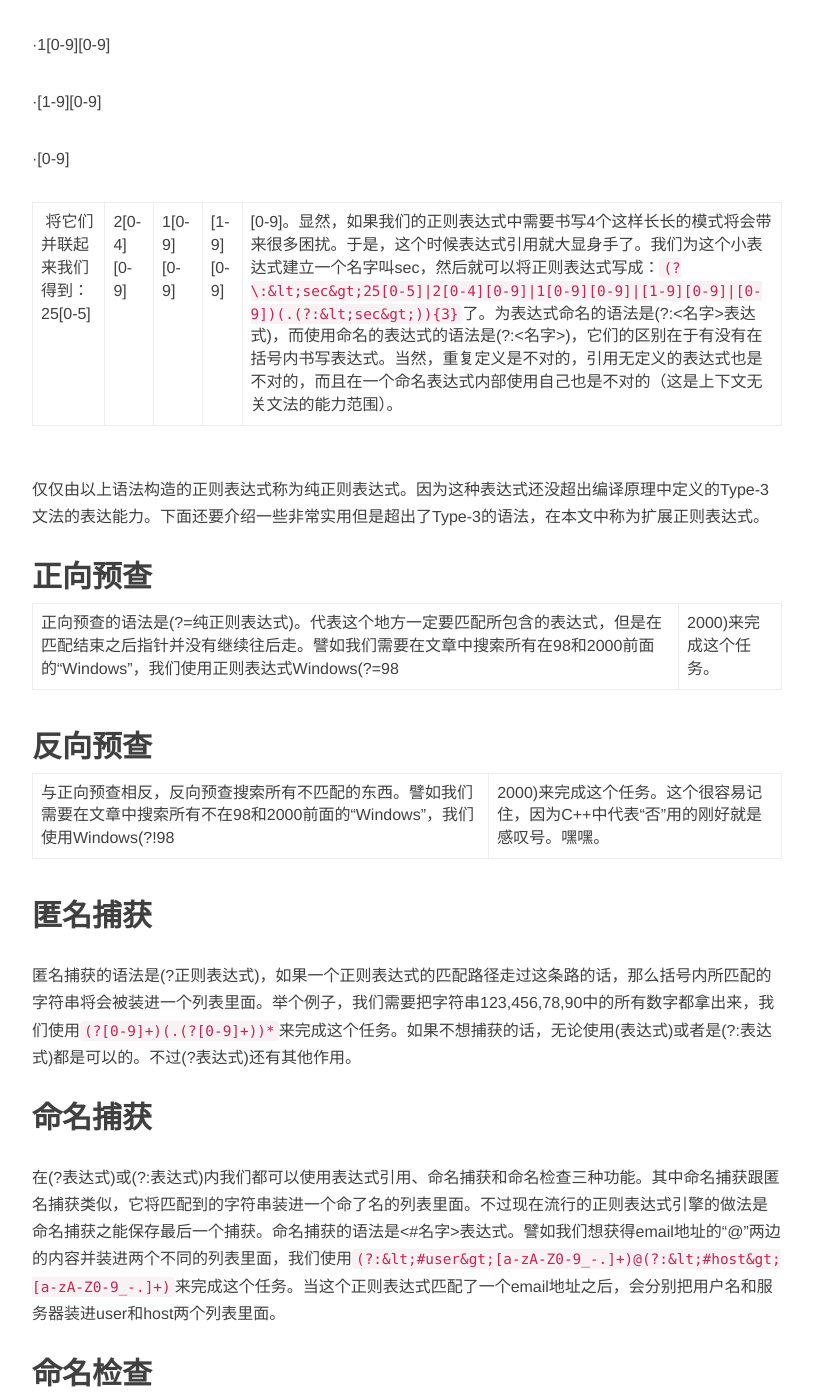
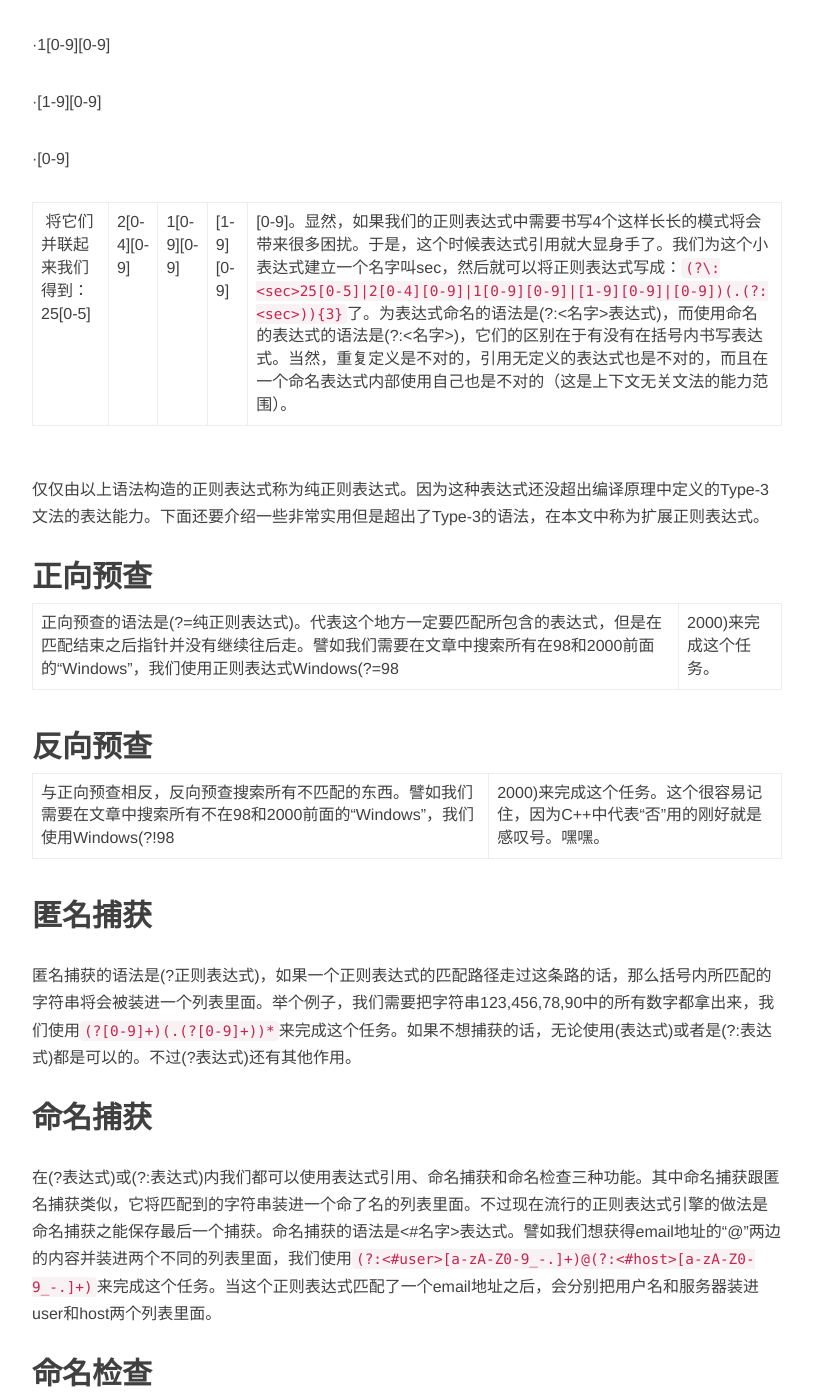
Before and after one commit to zengkv/zengkv.github.io, a Jekyll site: the page built from _posts/2017-01-10-RegexNote.md, in a window 1280 px wide and 1400 px high, scrolled down 1585 px. Shown: the whole window, without its empty margins (233-1046 px from the left). Built offline with Jekyll 4.4.1, drawn with Linux system fonts in a browser that asks for light colours; nearby versions of some CDN libraries; comment, search, counter and statistics services are not loaded; some of the changed lines change nothing that is shown; some of the changed text lies outside the part shown.

Commit message:
修改转义符

````diff
--- a/_posts/2017-01-10-RegexNote.md
+++ b/_posts/2017-01-10-RegexNote.md
@@ -3,7 +3,7 @@ layout: post
 title: RegexNote正则表达式笔记
 categories: [blog ]
 tags: [Regex, ]
-description: js写的一个基于localStorage的key-value数据缓存程序
+description: 正则表达式笔记
 ---
 
 # RegexNote
@@ -40,7 +40,7 @@ description: js写的一个基于localStorage的key-value数据缓存程序
 
   ·[0-9]
 
-  将它们并联起来我们得到：25[0-5]|2[0-4][0-9]|1[0-9][0-9]|[1-9][0-9]|[0-9]。显然，如果我们的正则表达式中需要书写4个这样长长的模式将会带来很多困扰。于是，这个时候表达式引用就大显身手了。我们为这个小表达式建立一个名字叫sec，然后就可以将正则表达式写成：```(?\:&lt;sec&gt;25[0-5]|2[0-4][0-9]|1[0-9][0-9]|[1-9][0-9]|[0-9])(.(?:&lt;sec&gt;)){3}```了。为表达式命名的语法是(?:&lt;名字&gt;表达式)，而使用命名的表达式的语法是(?:&lt;名字&gt;)，它们的区别在于有没有在括号内书写表达式。当然，重复定义是不对的，引用无定义的表达式也是不对的，而且在一个命名表达式内部使用自己也是不对的（这是上下文无关文法的能力范围）。
+  将它们并联起来我们得到：25[0-5]|2[0-4][0-9]|1[0-9][0-9]|[1-9][0-9]|[0-9]。显然，如果我们的正则表达式中需要书写4个这样长长的模式将会带来很多困扰。于是，这个时候表达式引用就大显身手了。我们为这个小表达式建立一个名字叫sec，然后就可以将正则表达式写成：```(?\:<sec>25[0-5]|2[0-4][0-9]|1[0-9][0-9]|[1-9][0-9]|[0-9])(.(?:<sec>)){3}```了。为表达式命名的语法是(?:<名字>表达式)，而使用命名的表达式的语法是(?:<名字>)，它们的区别在于有没有在括号内书写表达式。当然，重复定义是不对的，引用无定义的表达式也是不对的，而且在一个命名表达式内部使用自己也是不对的（这是上下文无关文法的能力范围）。
 
   仅仅由以上语法构造的正则表达式称为纯正则表达式。因为这种表达式还没超出编译原理中定义的Type-3文法的表达能力。下面还要介绍一些非常实用但是超出了Type-3的语法，在本文中称为扩展正则表达式。
 
@@ -58,15 +58,15 @@ description: js写的一个基于localStorage的key-value数据缓存程序
 
 ## 命名捕获
 
-在(?表达式)或(?:表达式)内我们都可以使用表达式引用、命名捕获和命名检查三种功能。其中命名捕获跟匿名捕获类似，它将匹配到的字符串装进一个命了名的列表里面。不过现在流行的正则表达式引擎的做法是命名捕获之能保存最后一个捕获。命名捕获的语法是&lt;#名字&gt;表达式。譬如我们想获得email地址的“@”两边的内容并装进两个不同的列表里面，我们使用```(?:&lt;#user&gt;[a-zA-Z0-9_-.]+)@(?:&lt;#host&gt;[a-zA-Z0-9_-.]+)```来完成这个任务。当这个正则表达式匹配了一个email地址之后，会分别把用户名和服务器装进user和host两个列表里面。
+在(?表达式)或(?:表达式)内我们都可以使用表达式引用、命名捕获和命名检查三种功能。其中命名捕获跟匿名捕获类似，它将匹配到的字符串装进一个命了名的列表里面。不过现在流行的正则表达式引擎的做法是命名捕获之能保存最后一个捕获。命名捕获的语法是<#名字>表达式。譬如我们想获得email地址的“@”两边的内容并装进两个不同的列表里面，我们使用```(?:<#user>[a-zA-Z0-9_-.]+)@(?:<#host>[a-zA-Z0-9_-.]+)```来完成这个任务。当这个正则表达式匹配了一个email地址之后，会分别把用户名和服务器装进user和host两个列表里面。
 
 ## 命名检查
 
-命名检查在于检查接下来的字符串的前缀或全部是否跟捕获的字符串一致。命名检查的语法是&lt;$名字&gt;。举个例子，我们想检查一个字符串的“.”两边是否一致，譬如ab.ab、123.123、+-*/.+-*/等，我们可以使用```(?:&lt;#part&gt;[^.]+).(?:&lt;$part&gt;)```来完成这个任务。当字符串顺利到达“.”的时候，前边的部分就被放进了part表中。接下来他会检查接下来字符串是否跟表part中所保留的捕获一致。如果是ab.cd的话，part={ab}，因此匹配cd的时候就会失败。如果是cab.abc的话就会成功，而且能匹配到ab.ab。
+命名检查在于检查接下来的字符串的前缀或全部是否跟捕获的字符串一致。命名检查的语法是<$名字>。举个例子，我们想检查一个字符串的“.”两边是否一致，譬如ab.ab、123.123、+-*/.+-*/等，我们可以使用```(?:<#part>[^.]+).(?:<$part>)```来完成这个任务。当字符串顺利到达“.”的时候，前边的部分就被放进了part表中。接下来他会检查接下来字符串是否跟表part中所保留的捕获一致。如果是ab.cd的话，part={ab}，因此匹配cd的时候就会失败。如果是cab.abc的话就会成功，而且能匹配到ab.ab。
 
 ## 边界
 
-我们使用^代表字符串开头，使用$代表字符串结尾。因此在上面的例子中，如果我们想匹配整个字符串而不是一部分的话，我们使用```^(?:&lt;#part&gt;[^.]+).(?:&lt;$part&gt;)$```来完成这个任务。这样的话ab.ab就会成功匹配，而cab.abc就不会成功匹配了（而不是找到子串ab.ab）。如果我们想表达”^”这个字符怎么办呢？答案是使用转义\^。正则表达式的转义字符很多，不过这个跟实现是没什么关系的，到时候特殊处理一下便是。
+我们使用^代表字符串开头，使用$代表字符串结尾。因此在上面的例子中，如果我们想匹配整个字符串而不是一部分的话，我们使用```^(?:<#part>[^.]+).(?:<$part>)$```来完成这个任务。这样的话ab.ab就会成功匹配，而cab.abc就不会成功匹配了（而不是找到子串ab.ab）。如果我们想表达”^”这个字符怎么办呢？答案是使用转义\^。正则表达式的转义字符很多，不过这个跟实现是没什么关系的，到时候特殊处理一下便是。
 
 ## 非贪婪重复
 
````
